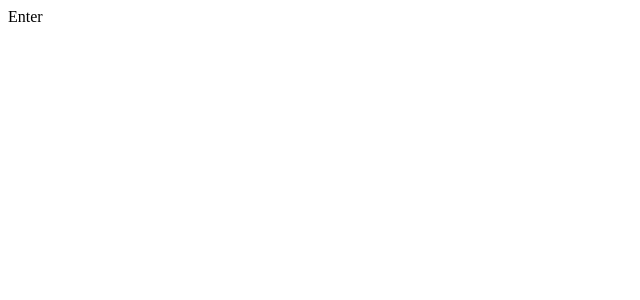
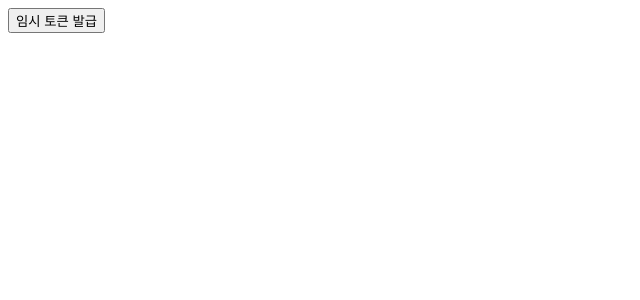
Before and after one commit to gdg-temp/client, a Next.js app: page /temp in a window 1280 px wide. Shown: the top 300 px of the page, without its empty margins (0-640 px from the left). Built offline with nearby package versions, Linux system fonts and the light colour scheme.

Commit message:
:sparkles: 모달 적용

```diff
--- a/src/pages/_app.tsx
+++ b/src/pages/_app.tsx
@@ -1,6 +1,7 @@
 import Head from 'next/head';
 
 import type { AppPropsWithLayout } from '@layouts';
+import { ModalProvider } from '@stores';
 
 export default function App({ Component, pageProps }: AppPropsWithLayout) {
   const getLayout = Component.getLayout ?? ((page) => page);
@@ -12,7 +13,7 @@ export default function App({ Component, pageProps }: AppPropsWithLayout) {
         <meta name="viewport" content="width=device-width, initial-scale=1" />
         <link rel="icon" href="/favicon.ico" />
       </Head>
-      {getLayout(<Component {...pageProps} />)}
+      <ModalProvider>{getLayout(<Component {...pageProps} />)}</ModalProvider>
     </>
   );
 }
--- a/src/pages/temp.tsx
+++ b/src/pages/temp.tsx
@@ -1,11 +1,27 @@
-import { useEffect } from 'react';
 import Cookies from 'js-cookie';
+import { useModal } from '@hooks';
 
 const TempPAge = () => {
-  useEffect(() => {
+  const { open, close } = useModal();
+  const setTempCookie = () => {
     Cookies.set('LYL_TOKEN', 'TEST');
-  }, []);
-  return <div>Enter</div>;
+    close();
+  };
+  const handleButton = () => {
+    open({
+      content: '정말 삭제하시겠습니까?',
+      buttonType: 'twoButton',
+      buttonTitle: '삭제',
+      onClick: setTempCookie,
+      onClose: close,
+    });
+  };
+
+  return (
+    <div>
+      <button onClick={handleButton}>임시 토큰 발급</button>
+    </div>
+  );
 };
 
 export default TempPAge;
--- a/src/stores/context/modal/index.tsx
+++ b/src/stores/context/modal/index.tsx
@@ -48,9 +48,9 @@ export const ModalProvider = ({ children }: ContextProviderProps) => {
           isLoading={isLoading}
           isOpened={isOpened}
           content={modalProps.content}
+          size={modalProps.size}
           buttonType={modalProps.buttonType}
           buttonTitle={modalProps.buttonTitle}
-          on
           onClick={modalProps.onClick}
           onClose={() => setIsOpened(false)}
         />
```
